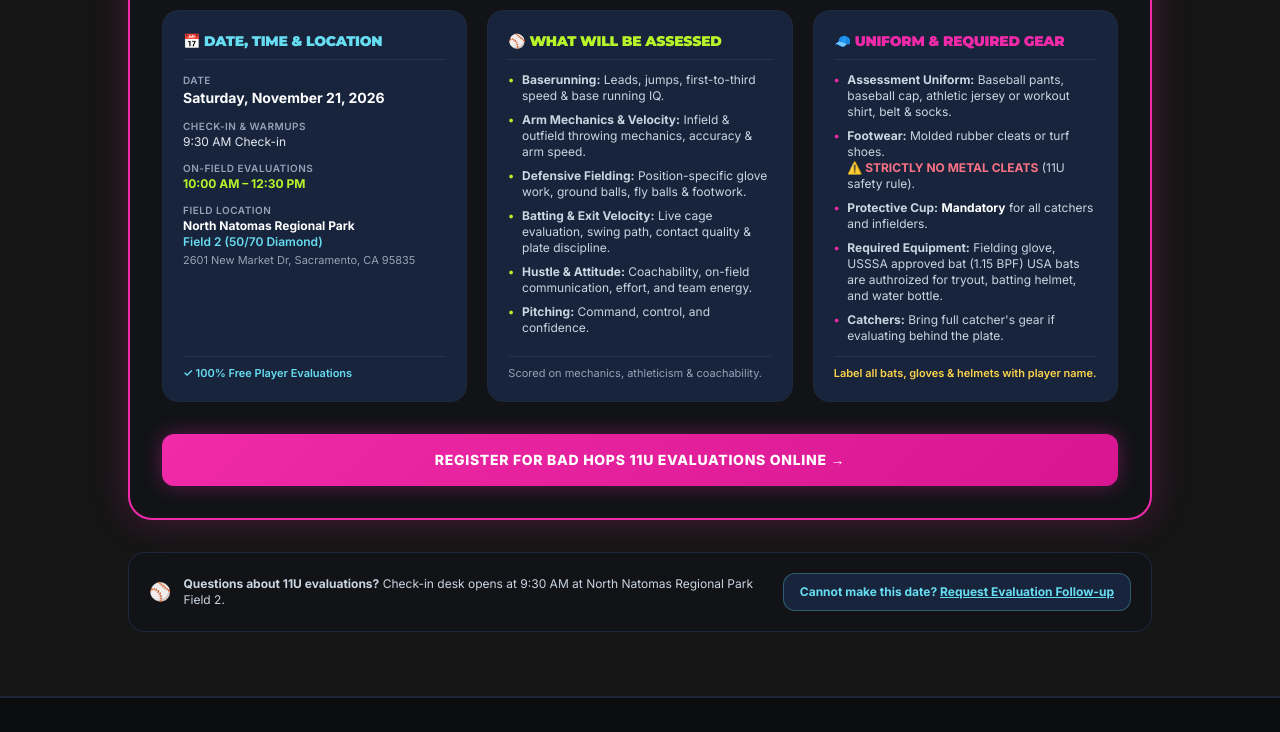
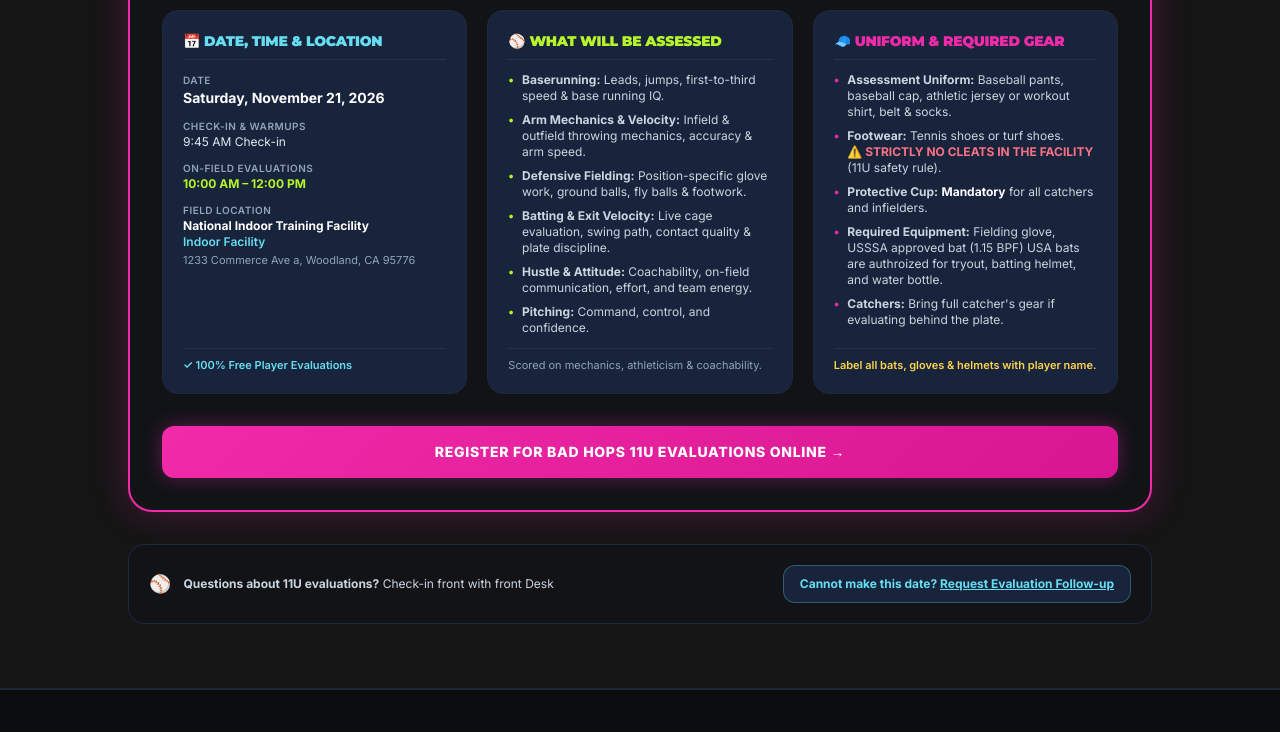
Before and after one commit to mcollinswork6-tech/natomas_sports, a plain HTML site: page tryouts.html in a window 1280 px wide. Shown: the part 800-1532 px from the top of the page. Drawn offline with Linux system fonts and the light colour scheme.

Commit message:
time update

```diff
--- a/tryouts.html
+++ b/tryouts.html
@@ -185,19 +185,19 @@
                 <li>
                   <span class="text-slate-400 block font-semibold uppercase text-[10px] tracking-wider">Check-in &amp;
                     Warmups</span>
-                  <span class="text-slate-200">9:30 AM Check-in</span>
+                  <span class="text-slate-200">9:45 AM Check-in</span>
                 </li>
                 <li>
                   <span class="text-slate-400 block font-semibold uppercase text-[10px] tracking-wider">On-Field
                     Evaluations</span>
-                  <span class="text-[#B7F52A] font-bold">10:00 AM – 12:30 PM</span>
+                  <span class="text-[#B7F52A] font-bold">10:00 AM – 12:00 PM</span>
                 </li>
                 <li>
                   <span class="text-slate-400 block font-semibold uppercase text-[10px] tracking-wider">Field
                     Location</span>
-                  <span class="text-white font-bold block">North Natomas Regional Park</span>
-                  <span class="text-[#67DDF2] font-semibold block">Field 2 (50/70 Diamond)</span>
-                  <span class="text-slate-400 block text-[11px] pt-0.5">2601 New Market Dr, Sacramento, CA 95835</span>
+                  <span class="text-white font-bold block">National Indoor Training Facility</span>
+                  <span class="text-[#67DDF2] font-semibold block">Indoor Facility</span>
+                  <span class="text-slate-400 block text-[11px] pt-0.5">1233 Commerce Ave a, Woodland, CA 95776</span>
                 </li>
               </ul>
             </div>
@@ -265,8 +265,9 @@
                 </li>
                 <li class="flex items-start space-x-2">
                   <span class="text-[#F02AA8] font-bold">•</span>
-                  <span><strong>Footwear:</strong> Molded rubber cleats or turf shoes.<br><span
-                      class="text-rose-400 font-bold">⚠️ STRICTLY NO METAL CLEATS</span> (11U safety rule).</span>
+                  <span><strong>Footwear:</strong> Tennis shoes or turf shoes.<br><span
+                      class="text-rose-400 font-bold">⚠️ STRICTLY NO CLEATS IN THE FACILITY </span> (11U safety
+                    rule).</span>
                 </li>
                 <li class="flex items-start space-x-2">
                   <span class="text-[#F02AA8] font-bold">•</span>
@@ -276,8 +277,7 @@
                 <li class="flex items-start space-x-2">
                   <span class="text-[#F02AA8] font-bold">•</span>
                   <span><strong>Required Equipment:</strong> Fielding glove, USSSA approved bat (1.15 BPF) USA bats are
-                    authroized for tryout,
-                    batting helmet, and water bottle.</span>
+                    authroized for tryout, batting helmet, and water bottle.</span>
                 </li>
                 <li class="flex items-start space-x-2">
                   <span class="text-[#F02AA8] font-bold">•</span>
@@ -307,8 +307,7 @@
         class="mt-8 max-w-5xl mx-auto p-5 rounded-2xl bg-[#111317] border border-slate-800 flex flex-col md:flex-row items-center justify-between gap-4">
         <div class="flex items-center space-x-3 text-xs text-slate-300">
           <span class="text-lg">⚾</span>
-          <span><strong>Questions about 11U evaluations?</strong> Check-in desk opens at 9:30 AM at North Natomas
-            Regional Park Field 2.</span>
+          <span><strong>Questions about 11U evaluations?</strong> Check-in front with front Desk</span>
         </div>
         <div
           class="text-xs text-[#67DDF2] font-bold bg-[#17243B] border border-[#67DDF2]/30 px-4 py-2.5 rounded-xl flex-shrink-0">
```
Also changed, not shown: 2 other files.
